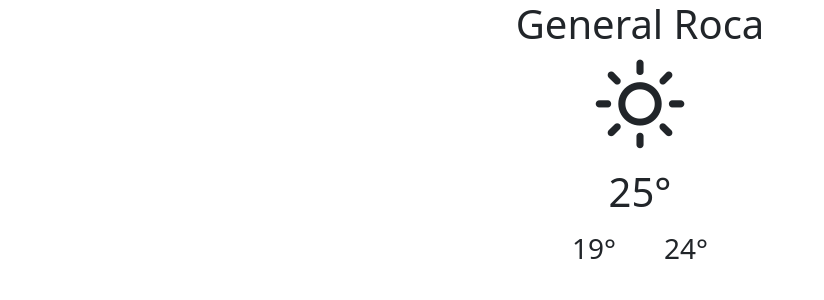
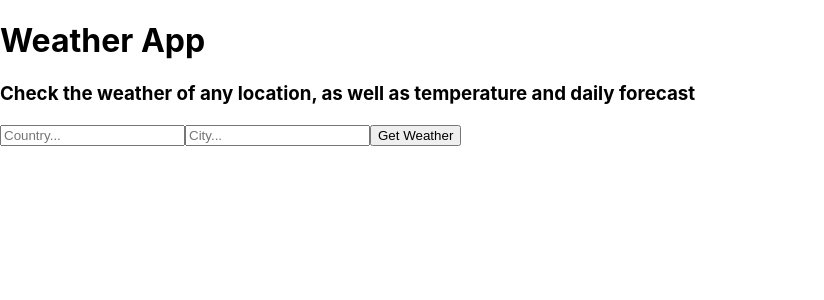
Before and after one commit to Arcaytus/weather-app-react, a React (Create React App) app: page / in a window 1280 px wide. Shown: the top 300 px of the page, without its empty margins (0-824 px from the left). Built offline with nearby package versions, Linux system fonts and the light colour scheme.

Commit message:
Form, forecast, weather and navbar updated

```diff
--- a/package.json
+++ b/package.json
@@ -7,10 +7,12 @@
     "@testing-library/jest-dom": "^5.11.4",
     "@testing-library/react": "^11.1.0",
     "@testing-library/user-event": "^12.1.10",
+    "axios": "^0.21.1",
     "bootstrap": "^5.1.0",
     "react": "^17.0.2",
+    "react-bootstrap": "^2.0.0-beta.5",
     "react-dom": "^17.0.2",
-    "react-scripts": "4.0.3",
+    "react-scripts": "^4.0.3",
     "weather-icons": "git+https://github.com/erikflowers/weather-icons.git",
     "web-vitals": "^1.0.1"
   },
--- a/src/App.js
+++ b/src/App.js
@@ -1,18 +1,74 @@
 import React from "react";
 
-import "./App.css";
+import Navbar from "./components/Navbar";
+import Form from "./components/Form";
+import Weather from "./components/Weather";
 
-import 'weather-icons/css/weather-icons.css';
-import "bootstrap/dist/css/bootstrap.min.css";
+const API_KEY = "8de787e4fcad396c47c5fefb9faa27e6";
 
-import Weather from "./app_component/weather.component";
-
-function App() {
-  return (
-    <div className="App">
-      <Weather/>
-    </div>
-  );
-}
+class App extends React.Component {
+  state = {
+    temperature: undefined,
+    city: undefined,
+    country: undefined,
+    humidity: undefined,
+    description: undefined,
+    error: undefined
+  }
+  getWeather = async (e) => {
+    e.preventDefault();
+    const city = e.target.elements.city.value;
+    const country = e.target.elements.country.value;
+    const api_call = await fetch(`http://api.openweathermap.org/data/2.5/weather?q=${city},${country}&appid=${API_KEY}&units=metric`);
+    const data = await api_call.json();
+    if (city && country) {
+      this.setState({
+        temperature: data.main.temp,
+        city: data.name,
+        country: data.sys.country,
+        humidity: data.main.humidity,
+        description: data.weather[0].description,
+        error: ""
+      });
+    } else {
+      this.setState({
+        temperature: undefined,
+        city: undefined,
+        country: undefined,
+        humidity: undefined,
+        description: undefined,
+        error: "Please enter the values."
+      });
+    }
+  }
+  render() {
+    return (
+      <div>
+        <div className="wrapper">
+          <div className="main">
+            <div className="container">
+              <div className="row">
+                <div className="col-xs-5 title-container">
+                  <Navbar />
+                </div>
+                <div className="col-xs-7 form-container">
+                  <Form getWeather={this.getWeather} />
+                  <Weather
+                    temperature={this.state.temperature}
+                    humidity={this.state.humidity}
+                    city={this.state.city}
+                    country={this.state.country}
+                    description={this.state.description}
+                    error={this.state.error}
+                  />
+                </div>
+              </div>
+            </div>
+          </div>
+        </div>
+      </div>
+    );
+  }
+};
 
 export default App;
--- a/src/app_component/weather.component.jsx
+++ /dev/null
@@ -1,29 +0,0 @@
-import React from 'react';
-
-/*Display of values such as Country, City and weather*/
-const Weather = () =>{
- return (
- <div className="container">
-     <div className="cards">
-     <h1>General Roca</h1>
-     <h5>
-         <i className="wi wi-day-sunny display-1" />
-     </h5>
-     <h1 className="py-2">25&deg;</h1>
-     {/*show minimum and maximum temperatures */}
-     {minMaxTemp (19, 24)}
-     </div>
-    </div>
- );
-};
-
-function minMaxTemp (min, max) {
-    return (
-        <h3>
-            <span className="px-4">{min}&deg;</span>
-            <span className="px-4">{max}&deg;</span>
-        </h3>
-    );
-};
-
-export default Weather;
--- /dev/null
+++ b/src/components/Form.js
@@ -0,0 +1,11 @@
+import React from "react";
+
+const Form = props => (
+	<form onSubmit={props.getWeather}>
+		<input type="text" name="country" placeholder="Country..."/>
+		<input type="text" name="city" placeholder="City..."/>
+		<button>Get Weather</button>
+	</form>
+);
+
+export default Form;
--- /dev/null
+++ b/src/components/Navbar.js
@@ -0,0 +1,10 @@
+import React from "react";
+
+const Navbar = () => (
+	<div>
+		<h1 className="title-container__title">Weather App</h1>
+		<h3 className="title-container__subtitle">Check the weather of any location, as well as temperature and daily forecast</h3>
+	</div>
+);
+
+export default Navbar;
--- /dev/null
+++ b/src/components/Weather.js
@@ -0,0 +1,31 @@
+import React from "react";
+
+const Weather = props => (
+	<div className="weather__info">
+	 {
+	 	props.city && props.country && <p className="weather__key"> Location:
+	 		<span className="weather__value"> { props.city }, { props.country }</span>
+	 	</p>
+	 }
+	 {
+	 	props.temperature && <p className="weather__key"> Temperature:
+	 		<span className="weather__value"> { props.temperature }	</span>
+	 	</p>
+	 }
+	 {
+	 	props.humidity && <p className="weather__key"> Humidity:
+	 		<span className="weather__value"> { props.humidity } </span>
+	 	</p>
+	 }
+	 {
+	 	props.description && <p className="weather__key"> Conditions:
+	 		<span className="weather__value"> { props.description } </span>
+	 </p>
+	 }
+	 {
+	 	props.error && <p className="weather__error">{ props.error }</p>
+	 }
+	</div>
+);
+
+export default Weather;
```
Also changed, not shown: src/api/open-weather-api.js (added, +23 -0 lines), src/components/Forecast.js (added, +25 -0 lines), public/manifest.json (added), 2 other files (tests, documents, lock files or other folders).
